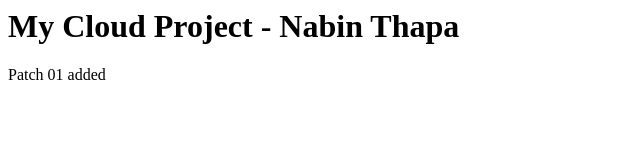
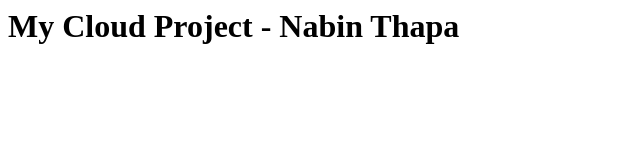
Before and after one commit to nabin-thapa/testrepo, a plain HTML site: page index.html in a window 1280 px wide. Shown: the full height of the page, 0-640 px from the left. Drawn offline with Linux system fonts and the light colour scheme.

Commit message:
Initial backup of my cloud project

```diff
--- a/index.html
+++ b/index.html
@@ -1,2 +1 @@
 <h1>My Cloud Project - Nabin Thapa</h1>
-<p>Patch 01 added</p>
```
Also changed, not shown: 1 other file.
